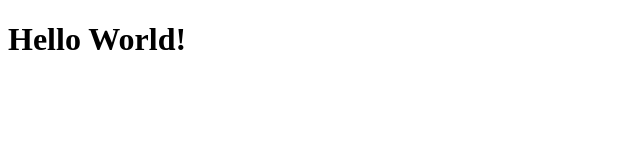
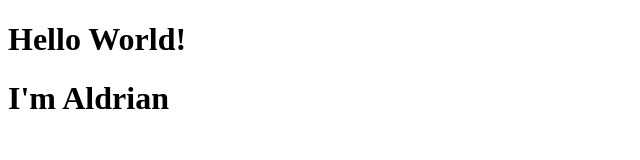
Before and after one commit to Aldrian4/Test, a plain HTML site: page index.html in a window 1280 px wide. Shown: the whole page, without its empty margins (0-640 px from the left). Drawn offline with Linux system fonts and the light colour scheme.

Commit message:
minor change

```diff
--- a/index.html
+++ b/index.html
@@ -8,5 +8,6 @@
 </head>
 <body>
     <h1>Hello World!</h1>
+    <h1>I'm Aldrian</h1>
 </body>
 </html>
```
